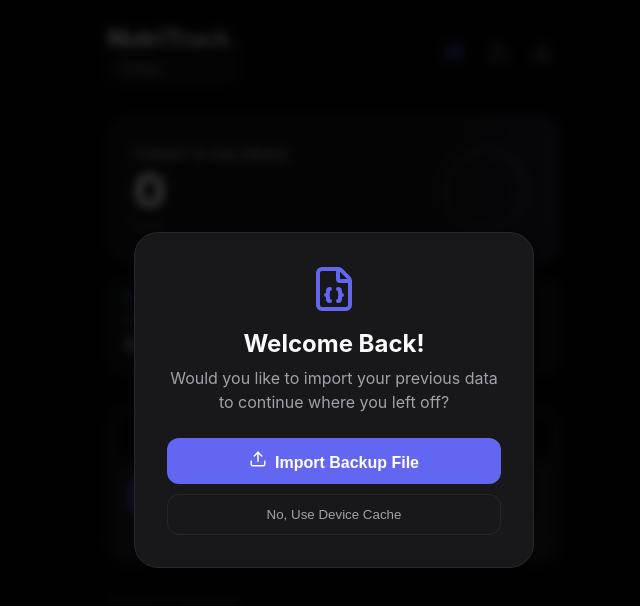
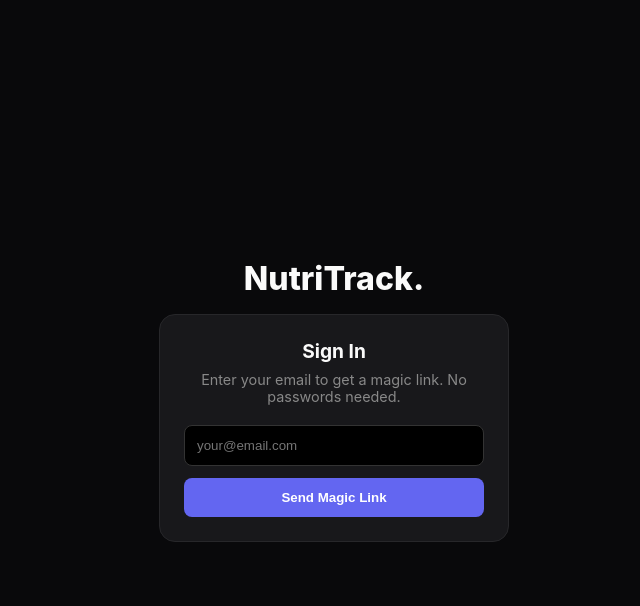
Before and after one commit to aamirbaugwala/minimilist-tracker, a Next.js app: page / in a window 1280 px wide. Shown: the top 606 px of the page, without its empty margins (306-946 px from the left). Built offline with nearby package versions, Linux system fonts and the light colour scheme.

Commit message:
third commit

```diff
--- a/app/page.js
+++ b/app/page.js
@@ -1,23 +1,24 @@
 "use client";
 
-import { useState, useEffect, useRef } from "react";
-import Link from "next/link"; // <--- NEW IMPORT
+import { useState, useEffect } from "react";
+import Link from "next/link";
 import { PieChart, Pie, Cell, ResponsiveContainer } from "recharts";
 import {
   Search,
   Plus,
   Minus,
   X,
-  Download,
-  Upload,
-  Save,
-  FileJson,
   LayoutDashboard,
-} from "lucide-react"; // <--- ADDED LayoutDashboard
+  LogOut,
+  Loader2,
+} from "lucide-react";
 import { FOOD_CATEGORIES, FLATTENED_DB } from "./food-data";
+import { supabase } from "./supabase"; // Import your client
 
 export default function Home() {
   // --- STATE ---
+  const [session, setSession] = useState(null);
+  const [loading, setLoading] = useState(true);
   const [logs, setLogs] = useState([]);
   const [totals, setTotals] = useState({
     calories: 0,
@@ -31,45 +32,52 @@ export default function Home() {
   const [qty, setQty] = useState(1);
   const [query, setQuery] = useState("");
   const [activeCategory, setActiveCategory] = useState("Recent");
+  const [email, setEmail] = useState(""); // For login
+  const [authLoading, setAuthLoading] = useState(false);
 
-  // Persistence States
-  const [showImportModal, setShowImportModal] = useState(true);
-  const [unsavedChanges, setUnsavedChanges] = useState(false);
-  const fileInputRef = useRef(null);
+  // --- INIT: CHECK AUTH & LOAD DATA ---
+  useEffect(() => {
+    // 1. Check active session
+    supabase.auth.getSession().then(({ data: { session } }) => {
+      setSession(session);
+      if (session) fetchData();
+      else setLoading(false);
+    });
 
-  // --- INIT ---
-  useEffect(() => {
-    const hasData = localStorage.getItem("all_logs");
-    if (!hasData) {
-      setShowImportModal(true);
-    } else {
-      setShowImportModal(true);
+    // 2. Listen for auth changes
+    const {
+      data: { subscription },
+    } = supabase.auth.onAuthStateChange((_event, session) => {
+      setSession(session);
+      if (session) fetchData();
+      else {
+        setLogs([]);
+        setLoading(false);
       }
+    });
+
+    return () => subscription.unsubscribe();
   }, []);
 
-  // Recalculate totals whenever logs change
-  useEffect(() => {
-    calculateTotals(logs);
-  }, [logs]);
+  // --- DATABASE ACTIONS ---
+  const fetchData = async () => {
+    setLoading(true);
+    const todayKey = new Date().toISOString().slice(0, 10);
 
-  const calculateTotals = (data) => {
-    const todayKey = new Date().toISOString().slice(0, 10);
-    const todaysLogs = data.filter((item) => item.date === todayKey);
+    // Fetch TODAY's logs only
+    const { data, error } = await supabase
+      .from("food_logs")
+      .select("*")
+      .eq("date", todayKey)
+      .order("created_at", { ascending: false });
 
-    const t = todaysLogs.reduce(
-      (acc, item) => ({
-        calories: acc.calories + (Number(item.calories) || 0),
-        protein: acc.protein + (Number(item.protein) || 0),
-        carbs: acc.carbs + (Number(item.carbs) || 0),
-        fats: acc.fats + (Number(item.fats) || 0),
-      }),
-      { calories: 0, protein: 0, carbs: 0, fats: 0 }
-    );
-    setTotals(t);
+    if (!error) setLogs(data);
+    setLoading(false);
   };
 
-  // --- CORE ACTIONS ---
-  const addFood = (foodName) => {
+  const addFood = async (foodName) => {
+    if (!session) return alert("Please sign in to save data!");
+
     let foodData = FLATTENED_DB[foodName.toLowerCase()];
     if (!foodData) {
       const key = Object.keys(FLATTENED_DB).find((k) =>
@@ -80,7 +88,6 @@ export default function Home() {
     }
 
     const newLog = {
-      id: crypto.randomUUID(),
       name: foodName,
       qty: qty,
       calories: Math.round(foodData.calories * qty),
@@ -88,14 +95,28 @@ export default function Home() {
       carbs: Math.round(foodData.carbs * qty),
       fats: Math.round(foodData.fats * qty),
       date: new Date().toISOString().slice(0, 10),
-      timestamp: Date.now(),
+      user_id: session.user.id,
     };
 
-    const newLogs = [newLog, ...logs];
-    setLogs(newLogs);
+    // OPTIMISTIC UPDATE (Update UI immediately)
+    const tempId = Math.random();
+    setLogs([{ ...newLog, id: tempId }, ...logs]);
 
-    localStorage.setItem("all_logs", JSON.stringify(newLogs));
+    // DB INSERT
+    const { data, error } = await supabase
+      .from("food_logs")
+      .insert([newLog])
+      .select();
 
+    if (error) {
+      alert("Error saving!");
+      setLogs(logs); // Revert on error
+    } else {
+      // Replace temp ID with real DB ID
+      setLogs([data[0], ...logs.filter((l) => l.id !== tempId)]);
+    }
+
+    // Save Recent locally (ok to keep local)
     const newRecents = [
       foodName,
       ...recents.filter((r) => r !== foodName),
@@ -105,52 +126,47 @@ export default function Home() {
 
     setQty(1);
     setQuery("");
-    setUnsavedChanges(true);
   };
 
-  const deleteLog = (id) => {
-    const newLogs = logs.filter((l) => l.id !== id);
-    setLogs(newLogs);
-    localStorage.setItem("all_logs", JSON.stringify(newLogs));
-    setUnsavedChanges(true);
+  const deleteLog = async (id) => {
+    // Optimistic Delete
+    const oldLogs = logs;
+    setLogs(logs.filter((l) => l.id !== id));
+
+    const { error } = await supabase.from("food_logs").delete().eq("id", id);
+    if (error) {
+      alert("Error deleting");
+      setLogs(oldLogs);
+    }
   };
 
-  // --- FILE HANDLING ---
-  const handleDownload = () => {
-    const dataStr = JSON.stringify(logs);
-    const blob = new Blob([dataStr], { type: "application/json" });
-    const url = URL.createObjectURL(blob);
-
-    const a = document.createElement("a");
-    const date = new Date().toISOString().slice(0, 10);
-    a.href = url;
-    a.download = `nutritrack_backup_${date}.json`;
-    document.body.appendChild(a);
-    a.click();
-    document.body.removeChild(a);
-
-    setUnsavedChanges(false);
+  // --- AUTH ACTIONS ---
+  const handleLogin = async (e) => {
+    e.preventDefault();
+    setAuthLoading(true);
+    const { error } = await supabase.auth.signInWithOtp({ email });
+    if (error) alert(error.message);
+    else alert("Check your email for the login link!");
+    setAuthLoading(false);
   };
 
-  const handleImport = (e) => {
-    const file = e.target.files[0];
-    if (!file) return;
+  const handleLogout = async () => {
+    await supabase.auth.signOut();
+  };
 
-    const reader = new FileReader();
-    reader.onload = (ev) => {
-      try {
-        const importedData = JSON.parse(ev.target.result);
-        if (!Array.isArray(importedData)) throw new Error("Invalid Format");
-
-        setLogs(importedData);
-        localStorage.setItem("all_logs", JSON.stringify(importedData));
-        setShowImportModal(false);
-      } catch (err) {
-        alert("Could not load file. Ensure it is a valid backup.");
-      }
-    };
-    reader.readAsText(file);
-  };
+  // --- CALCS ---
+  useEffect(() => {
+    const t = logs.reduce(
+      (acc, item) => ({
+        calories: acc.calories + (Number(item.calories) || 0),
+        protein: acc.protein + (Number(item.protein) || 0),
+        carbs: acc.carbs + (Number(item.carbs) || 0),
+        fats: acc.fats + (Number(item.fats) || 0),
+      }),
+      { calories: 0, protein: 0, carbs: 0, fats: 0 }
+    );
+    setTotals(t);
+  }, [logs]);
 
   const getDisplayItems = () => {
     if (query)
@@ -161,103 +177,98 @@ export default function Home() {
     return Object.keys(FOOD_CATEGORIES[activeCategory] || {});
   };
 
+  // --- RENDER ---
+  if (!session) {
     return (
-    <div className="app-wrapper">
-      {/* 1. IMPORT MODAL */}
-      {showImportModal && (
-        <div className="modal-overlay">
-          <div className="modal-content">
       <div
         style={{
+          minHeight: "100vh",
           display: "flex",
+          alignItems: "center",
           justifyContent: "center",
-                marginBottom: 16,
+          background: "var(--bg)",
+          padding: 20,
         }}
       >
-              <FileJson size={48} color="var(--brand)" />
-            </div>
-            <h2 className="modal-title">Welcome Back!</h2>
-            <p className="modal-desc">
-              Would you like to import your previous data to continue where you
-              left off?
-            </p>
-            <div className="modal-actions">
-              <button
-                className="btn-primary"
-                onClick={() => fileInputRef.current.click()}
-              >
-                <Upload
-                  size={18}
-                  style={{ display: "inline", marginRight: 8 }}
-                />
-                Import Backup File
-              </button>
-              <button
-                className="btn-secondary"
-                onClick={() => {
-                  const cached = localStorage.getItem("all_logs");
-                  if (cached) setLogs(JSON.parse(cached));
-                  setShowImportModal(false);
+        <div style={{ width: "100%", maxWidth: 350, textAlign: "center" }}>
+          <h1 style={{ fontSize: "2rem", fontWeight: 800, marginBottom: 16 }}>
+            NutriTrack.
+          </h1>
+          <div
+            style={{
+              background: "var(--surface)",
+              padding: 24,
+              borderRadius: 16,
+              border: "1px solid var(--border)",
             }}
           >
-                No, Use Device Cache
+            <h2 style={{ fontSize: "1.2rem", marginBottom: 8 }}>Sign In</h2>
+            <p style={{ color: "#888", marginBottom: 20, fontSize: "0.9rem" }}>
+              Enter your email to get a magic link. No passwords needed.
+            </p>
+            <form onSubmit={handleLogin}>
+              <input
+                type="email"
+                placeholder="your@email.com"
+                value={email}
+                onChange={(e) => setEmail(e.target.value)}
+                style={{
+                  width: "100%",
+                  padding: 12,
+                  borderRadius: 8,
+                  border: "1px solid #333",
+                  background: "#000",
+                  color: "white",
+                  marginBottom: 12,
+                }}
+              />
+              <button
+                disabled={authLoading}
+                style={{
+                  width: "100%",
+                  padding: 12,
+                  borderRadius: 8,
+                  border: "none",
+                  background: "var(--brand)",
+                  color: "white",
+                  fontWeight: 600,
+                  cursor: "pointer",
+                }}
+              >
+                {authLoading ? "Sending..." : "Send Magic Link"}
               </button>
+            </form>
           </div>
         </div>
       </div>
-      )}
+    );
+  }
 
-      {/* 2. AUTO-SAVE PROMPT */}
-      {unsavedChanges && (
-        <button className="save-prompt" onClick={handleDownload}>
-          <Save size={20} />
-          <span>Tap to Save Data</span>
-        </button>
-      )}
-
-      <input
-        type="file"
-        ref={fileInputRef}
-        hidden
-        onChange={handleImport}
-        accept=".json"
-      />
-
-      {/* --- HEADER --- */}
+  return (
+    <div className="app-wrapper">
       <header className="header-row">
         <div>
           <h1 className="brand-title">NutriTrack.</h1>
           <div className="date-badge">Today</div>
         </div>
         <div style={{ display: "flex", gap: 8 }}>
-          {/* --- NEW DASHBOARD BUTTON --- */}
           <Link href="/dashboard">
-            <button
-              className="menu-btn"
-              style={{ color: "var(--brand)" }}
-              title="Go to Dashboard"
-            >
+            <button className="menu-btn" style={{ color: "var(--brand)" }}>
               <LayoutDashboard size={20} />
             </button>
           </Link>
-          {/* ---------------------------- */}
-          <button
-            className="menu-btn"
-            onClick={() => fileInputRef.current.click()}
-          >
-            <Upload size={20} />
-          </button>
-          <button className="menu-btn" onClick={handleDownload}>
-            <Download size={20} />
+          <button className="menu-btn" onClick={handleLogout}>
+            <LogOut size={20} />
           </button>
         </div>
       </header>
 
       {/* --- BENTO STATS --- */}
       <section className="bento-grid">
+        {/* Same Chart Code as before... */}
         <div className="stat-card-main">
           <div className="cal-info">
-            <h3>Today&apos;s Calories</h3>
+            <h3>Today's Calories</h3>
             <div className="big-number">{totals.calories}</div>
             <div className="unit">kcal</div>
           </div>
@@ -325,6 +336,7 @@ export default function Home() {
 
       {/* --- COMMAND CENTER --- */}
       <section className="command-center">
+        {/* Same Command Center Code as before... */}
         <div className="input-row">
           <div className="qty-wrapper">
             <button
@@ -388,9 +400,12 @@ export default function Home() {
 
       {/* --- LOG --- */}
       <section className="timeline">
-        <div className="timeline-label">Today&apos;s Entries</div>
-        {logs.filter((l) => l.date === new Date().toISOString().slice(0, 10))
-          .length === 0 ? (
+        <div className="timeline-label">Today's Entries</div>
+        {loading ? (
+          <div style={{ textAlign: "center", padding: 20, color: "#666" }}>
+            <Loader2 className="animate-spin" />
+          </div>
+        ) : logs.length === 0 ? (
           <div
             style={{
               textAlign: "center",
@@ -401,16 +416,12 @@ export default function Home() {
             No items today
           </div>
         ) : (
-          logs
-            .filter((l) => l.date === new Date().toISOString().slice(0, 10))
-            .map((log) => (
+          logs.map((log) => (
             <div key={log.id} className="log-item">
               <div className="log-details">
                 <h4>
                   {log.qty}x{" "}
-                    <span
-                      style={{ color: "white", textTransform: "capitalize" }}
-                    >
+                  <span style={{ color: "white", textTransform: "capitalize" }}>
                     {log.name}
                   </span>
                 </h4>
--- /dev/null
+++ b/app/supabase.js
@@ -0,0 +1,6 @@
+import { createClient } from '@supabase/supabase-js';
+
+const supabaseUrl = 'https://eqfgddpyyymgbcgrkxiy.supabase.co';
+const supabaseKey = 'eyJhbGciOiJIUzI1NiIsInR5cCI6IkpXVCJ9.eyJpc3MiOiJzdXBhYmFzZSIsInJlZiI6ImVxZmdkZHB5eXltZ2JjZ3JreGl5Iiwicm9sZSI6ImFub24iLCJpYXQiOjE3NjcyNzU4NDAsImV4cCI6MjA4Mjg1MTg0MH0.VUbGyEcGbu77_9LT5btdA9YNXGGrHhA6JJ2oARn6jP0';
+
+export const supabase = createClient(supabaseUrl, supabaseKey);
--- a/package.json
+++ b/package.json
@@ -9,6 +9,7 @@
     "lint": "eslint"
   },
   "dependencies": {
+    "@supabase/supabase-js": "^2.89.0",
     "lucide-react": "^0.562.0",
     "next": "16.1.1",
     "react": "19.2.3",
```
Also changed, not shown: 1 other file (tests, documents, lock files or other folders). Lines whose indentation alone changed are shown as unchanged.
